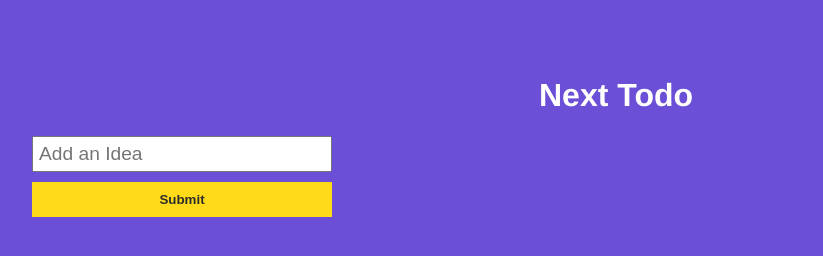
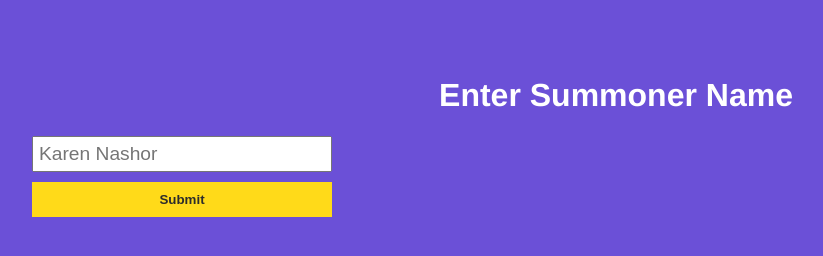
Before and after one commit to AbdallaAlhag-dev/SDHacks, a website: page public/index.html in a window 1280 px wide. Shown: the whole page, without its empty margins (24-847 px from the left). Drawn offline with nearby package versions, Linux system fonts and the light colour scheme.

Commit message:
Update index.html

```diff
--- a/public/index.html
+++ b/public/index.html
@@ -2,19 +2,20 @@
 <html>
   <head>
     <meta charset="utf-8">
-    <title>SDHacks Web Hackpack - Next Todo</title>
+    <title>Test</title>
     <link rel="stylesheet" href="/main.css">
   </head>
   <body>
-    <script type="text/javascript" src=/client.js></script>
-    <h1>Next Todo</h1>
+    <h1>Enter Summoner Name</h1>
     <form name="ideaForm" action="/ideas" method="post">
-      <input type="test" name="idea" size="40" placeholder="Add an Idea">
+      <input type="test" name="idea" size="40" placeholder="Karen Nashor">
       <button type="submit">Submit</button>
     </form>
 
     <ul></ul>
-
+    <!--
     <script src="https://code.jquery.com/jquery-3.1.0.min.js" ></script>
+    <script type="text/javascript" src=/client.js></script>
+    --->
     </body>
 </html>
```
